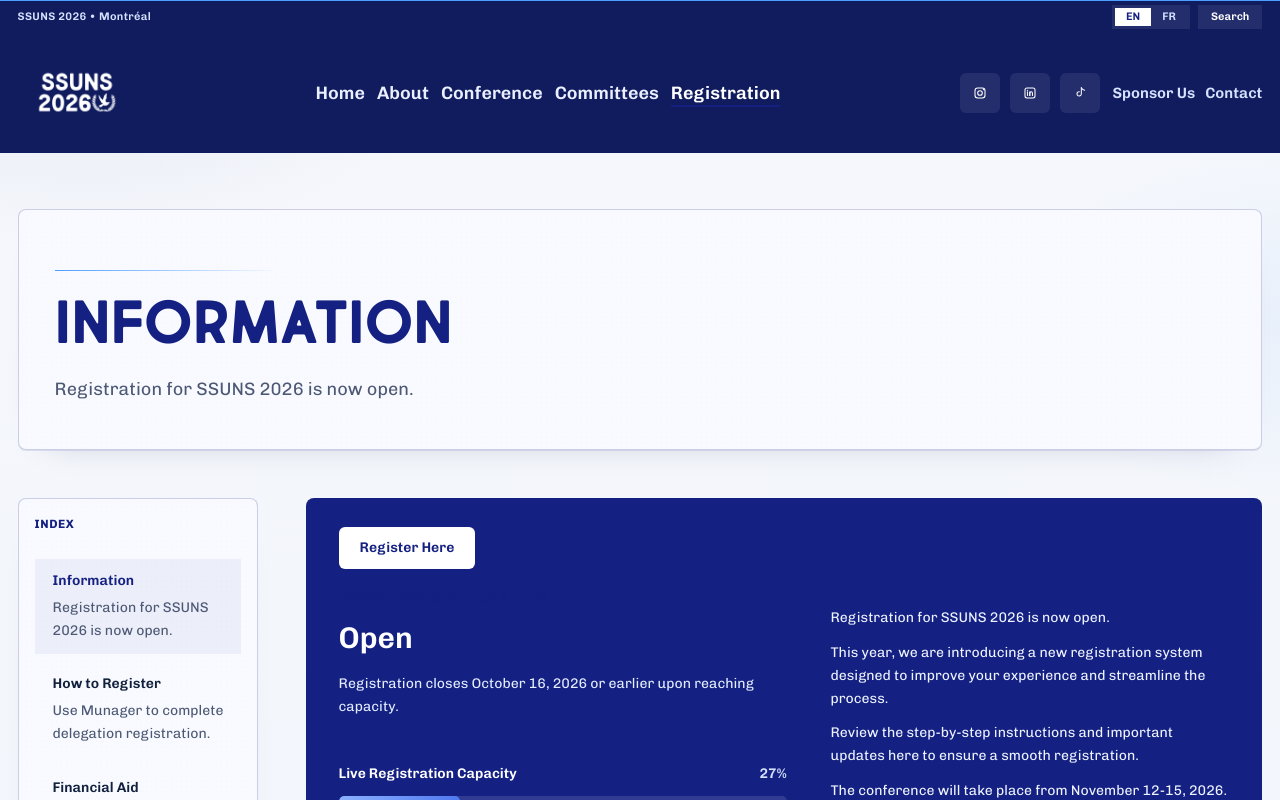
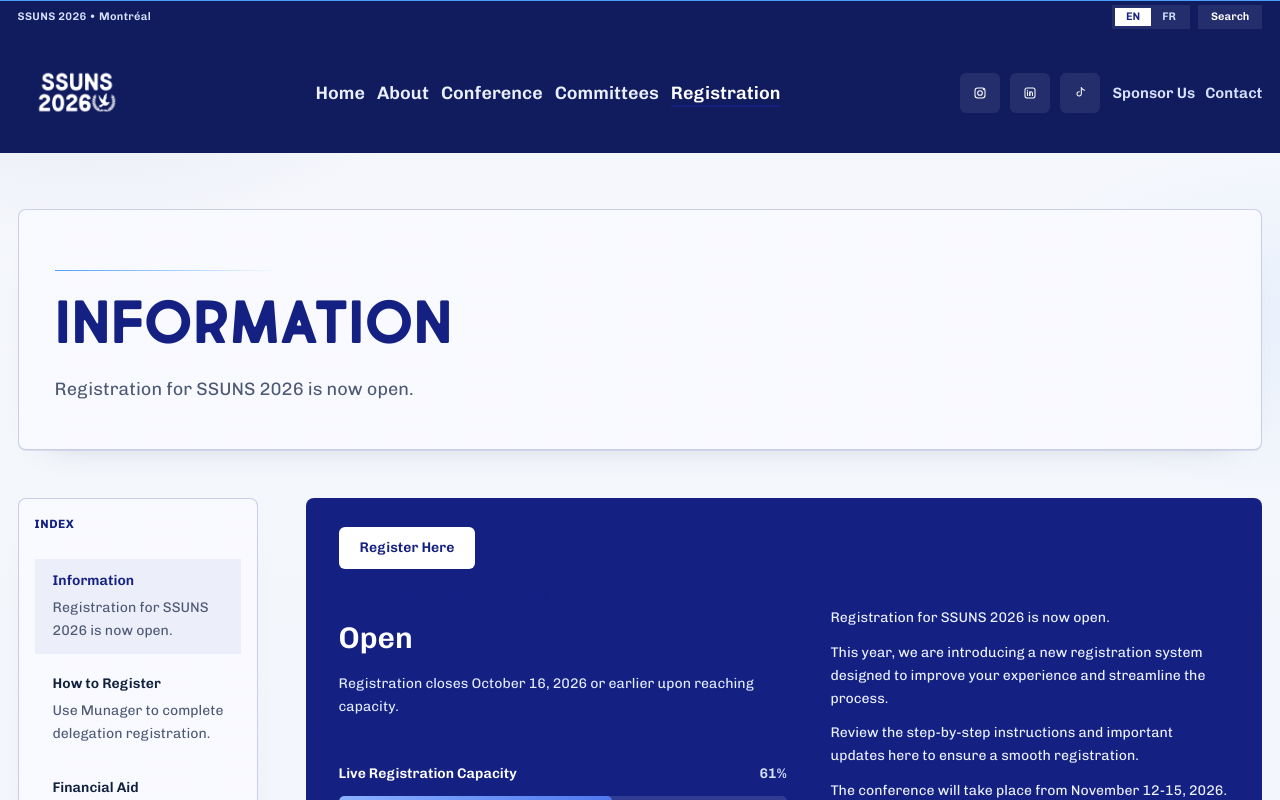
Before and after one commit to mazen-a0/SSUNS-Website, a Next.js app in the folder ssuns-2026/: page /registration in a window 1280 px wide. Shown: the top 800 px of the page. Built offline with nearby package versions, Linux system fonts and the light colour scheme.

Commit message:
Increase registration capacity to 61

```diff
--- a/ssuns-2026/src/app/registration/page.tsx
+++ b/ssuns-2026/src/app/registration/page.tsx
@@ -44,7 +44,7 @@ export default function RegistrationPage() {
   const status = getRegistrationStatus(new Date());
   const isFrench = registrationContent.title === "Inscription";
   const [isLetterOpen, setIsLetterOpen] = useState(false);
-  const registrationCapacity = 27;
+  const registrationCapacity = 61;
   const letterOpeningPreview = registrationContent.letter.body.slice(0, 3);
   const letterClosingPreview = registrationContent.letter.body.slice(-2);
   const chargeeEmail =
```
